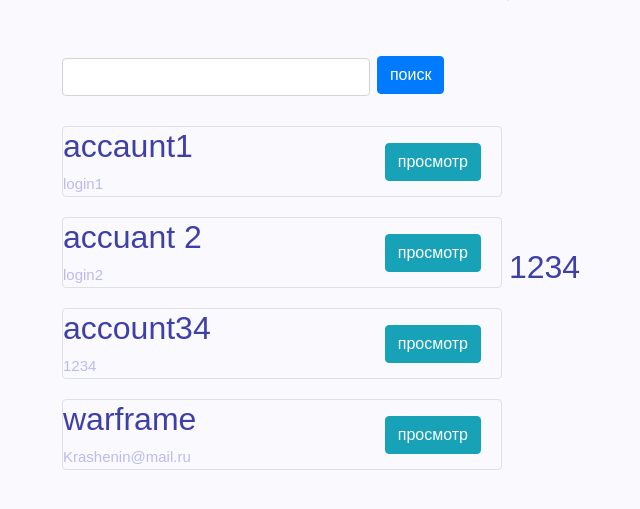
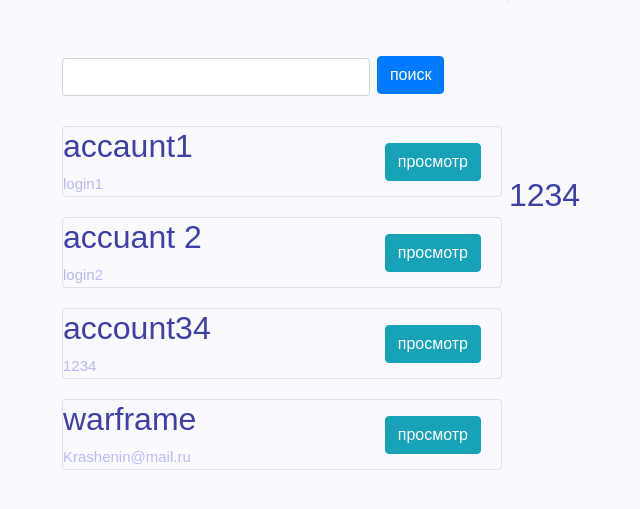
Before and after one commit to TKrosh/Pypass, a Flask app: page /View_list_withinfo/1 in a window 1280 px wide. Shown: the part 55-564 px from the top of the page, without its empty margins (138-778 px from the left). Run offline with Flask 3, Linux system fonts and the light colour scheme; a user stored in the database is signed in; data comes from the database, SQL or seed files in the repository; both versions use the stored data as it was after the commit; some libraries are stand-ins or nearby versions.

Commit message:
Сделано: -нууу, почти просмотр
осталось:
-восстановление доступа (с помощью почты)
-сохранение паролей в виде таблицы (exel)
-возможность добавлять карты и паспорт
-сортировка по самым популярным
-переход на указынный в соответствующей ячейке сайт
-проверки на правильность почты, длину пароля, ограничить длину генерируемого пароля, изменить тип данных для заметок в базу данных
-возможность менять и удалять данные

```diff
--- a/static/css/mainstyle.css
+++ b/static/css/mainstyle.css
@@ -103,7 +103,7 @@ body {
 .show_container{
     width: auto;
     display:inline-block;
-    transform: translateY(-23vh);
+    transform: translateY(-32vh);
 }
 
 .introdaction{
```
Also changed, not shown: db/passwords.db.
